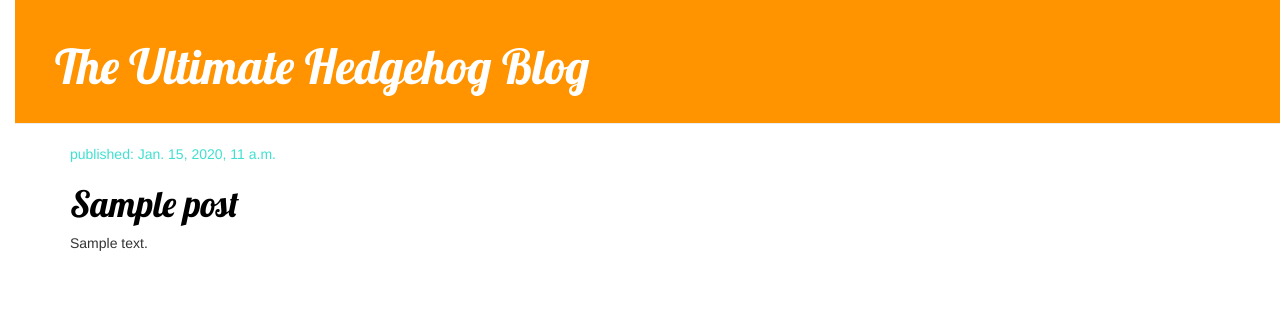
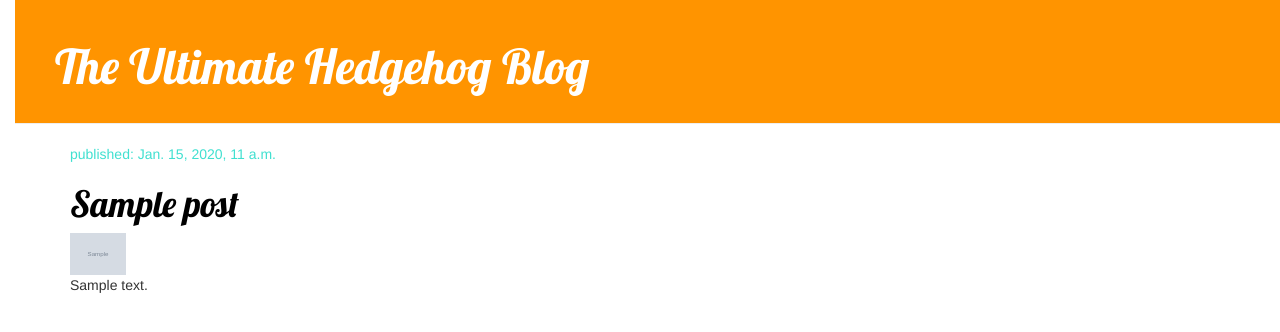
Before and after one commit to SyrrahRY/my-first-blog, a Django app: template blog/templates/blog/post_list.html in a window 1280 px wide. Shown: the top 332 px of the page. Run offline with Django 3.2, Linux system fonts and the light colour scheme; the template is opened without the code that fills it: values that come from a table or form of the project are taken from there, others are empty; tables that the repository leaves empty hold one stand-in row (values such as "Sample post"); grey boxes marked "Sample" are stand-in pictures; some libraries are stand-ins or nearby versions.

Commit message:
Show post pictures on homepage

```diff
--- a/blog/templates/blog/post_list.html
+++ b/blog/templates/blog/post_list.html
@@ -7,6 +7,9 @@
                         		<p>published: {{ post.published_date }}</p>
                     		</div>
                     	<h1><a href="{% url 'post_detail' pk=post.pk %}">{{ post.title }}</a></h1>
+						{% if post.photo %}
+                    	<img src="/media/{{post.photo}}" alt="missing hedgehog pic" height="42">
+                    	{% endif %}
                     	<p>{{ post.text|linebreaksbr }}</p>
                 		</div>
 {% endfor %}
```
